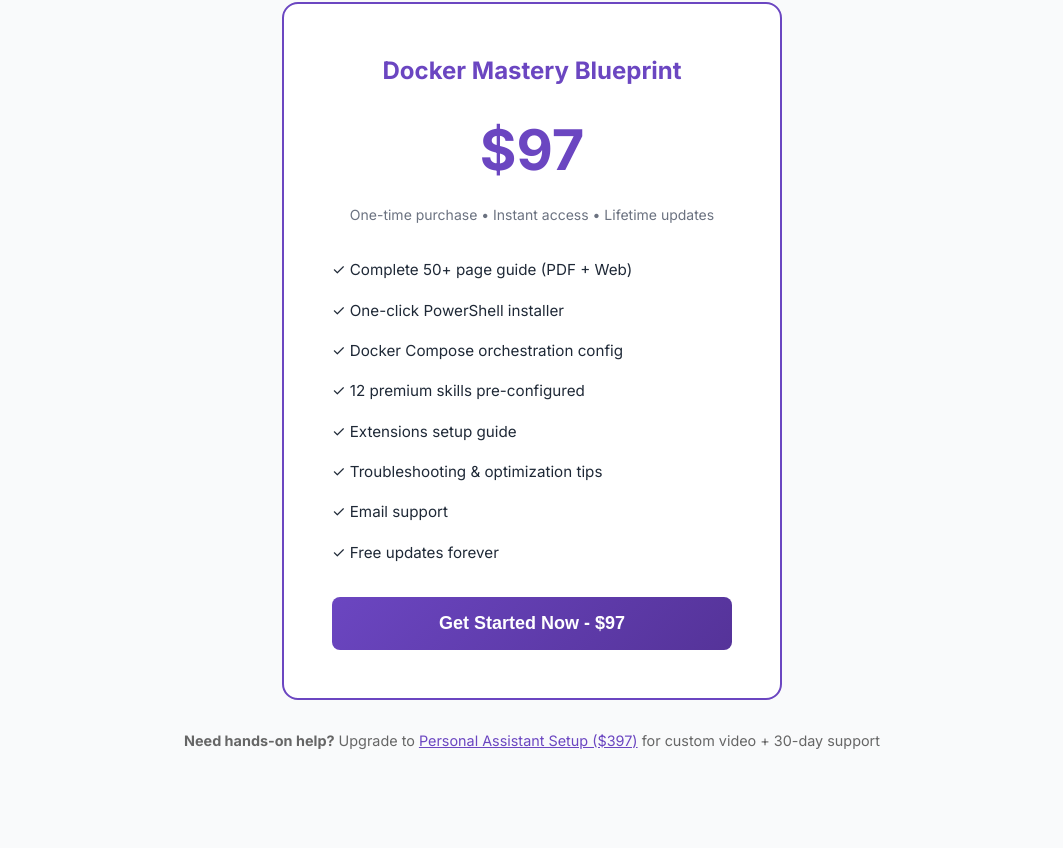
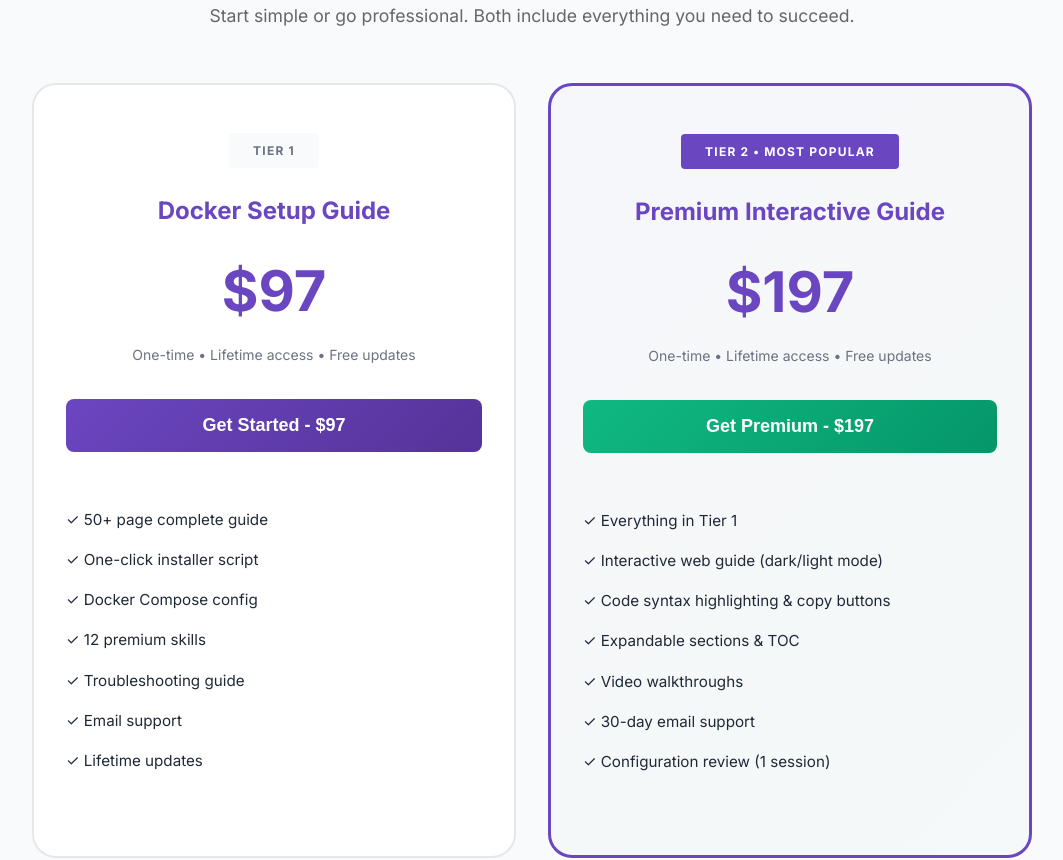
Before and after one commit to AgoraAiCloud/landing-page, a React (Vite) app: page / in a window 1280 px wide. Shown: the part 2768-3628 px from the top of the page, without its empty margins (108-1171 px from the left). Built offline with nearby package versions, Linux system fonts and the light colour scheme.

Commit message:
MAJOR: Two-product landing page (Tier 1 + Tier 2) with professional Gamma-level design

```diff
--- a/src/App.jsx
+++ b/src/App.jsx
@@ -33,6 +33,7 @@
   }, [])
   const [email, setEmail] = useState('')
   const [submitted, setSubmitted] = useState(false)
+  const [showGuide, setShowGuide] = useState(false)
 
   const handleSubmit = (e) => {
     e.preventDefault()
@@ -173,30 +174,57 @@
         </div>
       </section>
 
-      {/* Pricing Section */}
+      {/* Pricing Section - TWO PRODUCTS */}
       <section id="pricing" className="pricing">
-        <h2>Get Started - $97</h2>
-        <div className="pricing-card">
-          <h3>Docker Mastery Blueprint</h3>
-          <div className="price">$97</div>
-          <p className="price-subtitle">One-time purchase • Instant access • Lifetime updates</p>
-          <ul className="price-features">
-            <li>✓ Complete 50+ page guide (PDF + Web)</li>
-            <li>✓ One-click PowerShell installer</li>
-            <li>✓ Docker Compose orchestration config</li>
-            <li>✓ 12 premium skills pre-configured</li>
-            <li>✓ Extensions setup guide</li>
-            <li>✓ Troubleshooting & optimization tips</li>
-            <li>✓ Email support</li>
-            <li>✓ Free updates forever</li>
-          </ul>
-          <button className="pricing-button" onClick={() => window.location.href='https://buy.stripe.com/cNi8wR3RW2rHejzc984ow00'}>
-            Get Started Now - $97
-          </button>
+        <h2>Choose Your Path</h2>
+        <p style={{textAlign: 'center', fontSize: '1.1em', color: '#666', marginBottom: '3em'}}>
+          Start simple or go professional. Both include everything you need to succeed.
+        </p>
+
+        <div className="pricing-grid">
+          {/* TIER 1: Docker Guide */}
+          <div className="pricing-card">
+            <div className="tier-label">TIER 1</div>
+            <h3>Docker Setup Guide</h3>
+            <div className="price">$97</div>
+            <p className="price-subtitle">One-time • Lifetime access • Free updates</p>
+            <button className="pricing-button" onClick={() => window.location.href='https://buy.stripe.com/cNi8wR3RW2rHejzc984ow00'}>
+              Get Started - $97
+            </button>
+            <ul className="price-features">
+              <li>✓ 50+ page complete guide</li>
+              <li>✓ One-click installer script</li>
+              <li>✓ Docker Compose config</li>
+              <li>✓ 12 premium skills</li>
+              <li>✓ Troubleshooting guide</li>
+              <li>✓ Email support</li>
+              <li>✓ Lifetime updates</li>
+            </ul>
+          </div>
+
+          {/* TIER 2: Premium Guide */}
+          <div className="pricing-card pricing-card-premium">
+            <div className="tier-label tier-label-premium">TIER 2 • MOST POPULAR</div>
+            <h3>Premium Interactive Guide</h3>
+            <div className="price">$197</div>
+            <p className="price-subtitle">One-time • Lifetime access • Free updates</p>
+            <button className="pricing-button pricing-button-premium" onClick={() => window.location.href='https://buy.stripe.com/14A6oJ88caYd8Zf8WW4ow03'}>
+              Get Premium - $197
+            </button>
+            <ul className="price-features">
+              <li>✓ Everything in Tier 1</li>
+              <li>✓ Interactive web guide (dark/light mode)</li>
+              <li>✓ Code syntax highlighting & copy buttons</li>
+              <li>✓ Expandable sections & TOC</li>
+              <li>✓ Video walkthroughs</li>
+              <li>✓ 30-day email support</li>
+              <li>✓ Configuration review (1 session)</li>
+            </ul>
+          </div>
         </div>
 
-        <p style={{textAlign: 'center', marginTop: '2em', color: '#666', fontSize: '0.9em'}}>
-          <strong>Need hands-on help?</strong> Upgrade to <a href="https://buy.stripe.com/14A6oJ88caYd8Zf8WW4ow03" style={{color: '#6B46C1'}}>Personal Assistant Setup ($397)</a> for custom video + 30-day support
+        <p style={{textAlign: 'center', marginTop: '3em', color: '#666', fontSize: '0.95em'}}>
+          <strong>Need hands-on setup?</strong> Book <a href="mailto:agora@agorasystems.cloud" style={{color: '#6B46C1', fontWeight: '600'}}>1-on-1 configuration session</a> ($397)
         </p>
       </section>
 
--- a/src/styles.css
+++ b/src/styles.css
@@ -292,14 +292,65 @@
   background: var(--bg-light);
 }
 
+.pricing-grid {
+  display: grid;
+  grid-template-columns: repeat(auto-fit, minmax(380px, 1fr));
+  gap: 2rem;
+  max-width: 1000px;
+  margin: 3rem auto;
+}
+
 .pricing-card {
-  max-width: 500px;
-  margin: 0 auto;
   background: var(--bg-white);
-  padding: 3rem;
-  border-radius: 1rem;
-  border: 2px solid var(--primary);
+  padding: 3rem 2rem;
+  border-radius: 1.5rem;
+  border: 2px solid var(--border);
   text-align: center;
+  transition: all 0.3s;
+  position: relative;
+}
+
+.pricing-card:hover {
+  transform: translateY(-8px);
+  box-shadow: 0 20px 40px rgba(107, 70, 193, 0.15);
+}
+
+.pricing-card-premium {
+  border-color: var(--primary);
+  border-width: 3px;
+  background: linear-gradient(135deg, rgba(107, 70, 193, 0.02), rgba(16, 185, 129, 0.02));
+}
+
+.pricing-card-premium:hover {
+  box-shadow: 0 20px 50px rgba(107, 70, 193, 0.25);
+}
+
+.tier-label {
+  display: inline-block;
+  background: var(--bg-light);
+  color: var(--text-light);
+  padding: 0.5rem 1.5rem;
+  border-radius: 0.25rem;
+  font-size: 0.75rem;
+  font-weight: 700;
+  letter-spacing: 0.1em;
+  margin-bottom: 1.5rem;
+  text-transform: uppercase;
+}
+
+.tier-label-premium {
+  background: var(--primary);
+  color: white;
+}
+
+.pricing-card h3 {
+  font-size: 1.75rem;
+  color: var(--primary);
+  margin-bottom: 1rem;
+}
+
+.pricing-card-premium h3 {
+  font-size: 1.875rem;
 }
 
 .pricing-card h3 {
@@ -339,6 +390,16 @@
   width: 100%;
   padding: 1rem;
   font-size: 1.125rem;
+  margin-bottom: 1.5rem;
+}
+
+.pricing-button-premium {
+  background: linear-gradient(135deg, var(--accent), #059669);
+  color: white;
+}
+
+.pricing-button-premium:hover {
+  box-shadow: 0 8px 16px rgba(16, 185, 129, 0.3);
 }
 
 /* FAQ Section */
@@ -515,4 +576,21 @@
   .final-cta {
     padding: 4rem 2rem;
   }
+
+  .pricing-grid {
+    grid-template-columns: 1fr;
+    gap: 1.5rem;
+  }
+
+  .pricing-card {
+    padding: 2rem;
+  }
+
+  .pricing-card h3 {
+    font-size: 1.5rem;
+  }
+
+  .pricing-card-premium h3 {
+    font-size: 1.5rem;
+  }
 }
```
